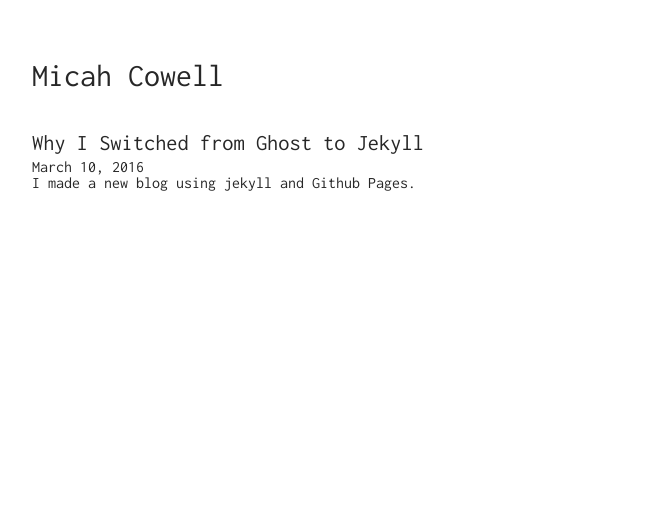
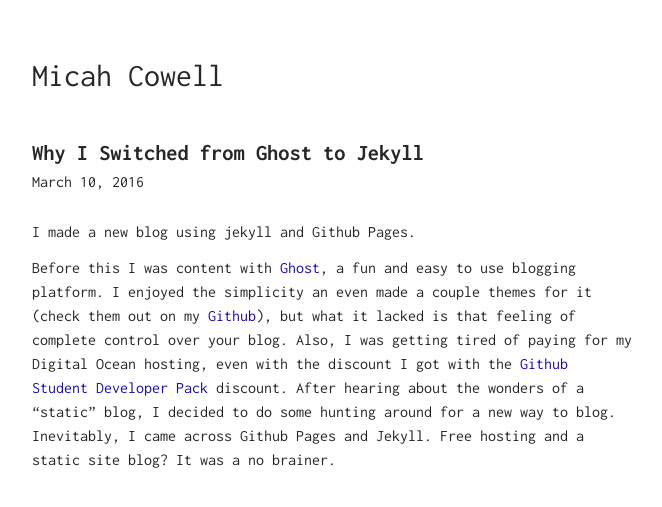
Before and after one commit to maxhumber/maxhumber.com, a Jekyll site: the page built from _posts/2016-03-10-new-blog.md, in a window 1280 px wide. Shown: the top 507 px of the page, without its empty margins (308-970 px from the left). Built offline with Jekyll 4.4.1, drawn with Linux system fonts in a browser that asks for light colours.

Commit message:
em is awesome with fonts

```diff
--- a/_config.yml
+++ b/_config.yml
@@ -13,3 +13,11 @@ exclude: ["README.md", "LICENSE"]
 sass:
   style: :compressed
   sass_dir: _sass
+
+
+# Markdown
+markdown: kramdown
+kramdown:
+  input: GFM
+  hard_wrap: false
+highlighter: rouge
--- a/_includes/head.html
+++ b/_includes/head.html
@@ -16,5 +16,5 @@
 {% endif %}
 
 <link rel="icon" href="/assets/img/favicon.png">
-<link href="https://fonts.googleapis.com/css?family=Inconsolata" rel="stylesheet" type="text/css">
+<link href='https://fonts.googleapis.com/css?family=Inconsolata:400,700' rel='stylesheet' type='text/css'>
 <link rel="stylesheet" type="text/css" href="/assets/css/main.css">
--- a/_layouts/post.html
+++ b/_layouts/post.html
@@ -3,12 +3,9 @@ layout: default
 ---
 
 <div class="post">
-
     <h1 class="post__title">{{ page.title }}</h1>
     <p class="post__date">{{ page.date | date: '%B %-d, %Y' }}</p>
-
     <div class="post__content"?>
         {{ content }}
     </div>
-
 </div>
--- a/_posts/2016-03-10-new-blog.md
+++ b/_posts/2016-03-10-new-blog.md
@@ -4,3 +4,5 @@
 ---
 
 I made a new blog using jekyll and Github Pages.
+
+Before this I was content with [Ghost](https://ghost.org), a fun and easy to use blogging platform. I enjoyed the simplicity an even made a couple themes for it (check them out on my [Github](https://github.com/getmicah)), but what it lacked is that feeling of complete control over your blog. Also, I was getting tired of paying for my Digital Ocean hosting, even with the discount I got with the [Github Student Developer Pack](https://education.github.com/pack) discount. After hearing about the wonders of a "static" blog, I decided to do some hunting around for a new way to blog. Inevitably, I came across Github Pages and Jekyll. Free hosting and a static site blog? It was a no brainer.
--- a/assets/css/main.scss
+++ b/assets/css/main.scss
@@ -9,6 +9,7 @@ body {
     background: $color-background;
     font-family: 'Inconsolata', ;
     font-size: 100%;
+    font-weight: 400;
 }
 h1, h2 {
     margin-bottom: 5px;
@@ -52,7 +53,7 @@ ul {
     display: flex;
     justify-content: space-between;
     align-items: baseline;
-    padding-bottom: 40px;
+    padding-bottom: 50px;
     @media screen and (max-width: 570px) {
         display: block;
     }
@@ -91,9 +92,34 @@ ul {
 
 .post {
     padding-bottom: 30px;
-    h1 {
+    &__title {
         font-size: 1.4em;
-        margin-bottom: 5px;
+        font-weight: 700;
+        margin-bottom: 10px;
+    }
+    &__date {
+        font-size: 1em;
+    }
+    &__content {
+        padding-top: 30px;
+        h1 {
+            font-size: 1.4em;
+            margin-bottom: 5px;
+        }
+        p {
+            font-size: 1em;
+            line-height: 150%;
+            margin-bottom: 12px;
+        }
+        strong {
+            font-weight: 700;
+        }
+        em {
+            font-style: italic;
+        }
+        u {
+            text-decoration: underline;
+        }
     }
 }
 
```
